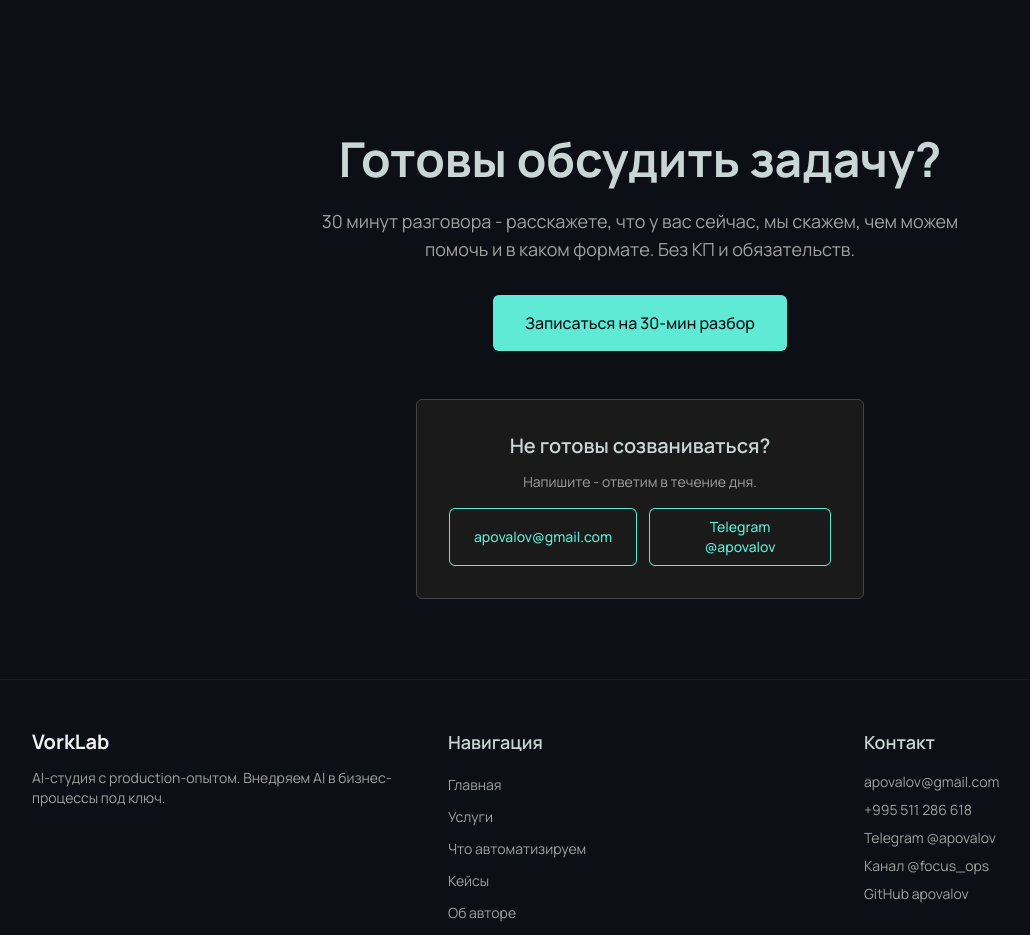
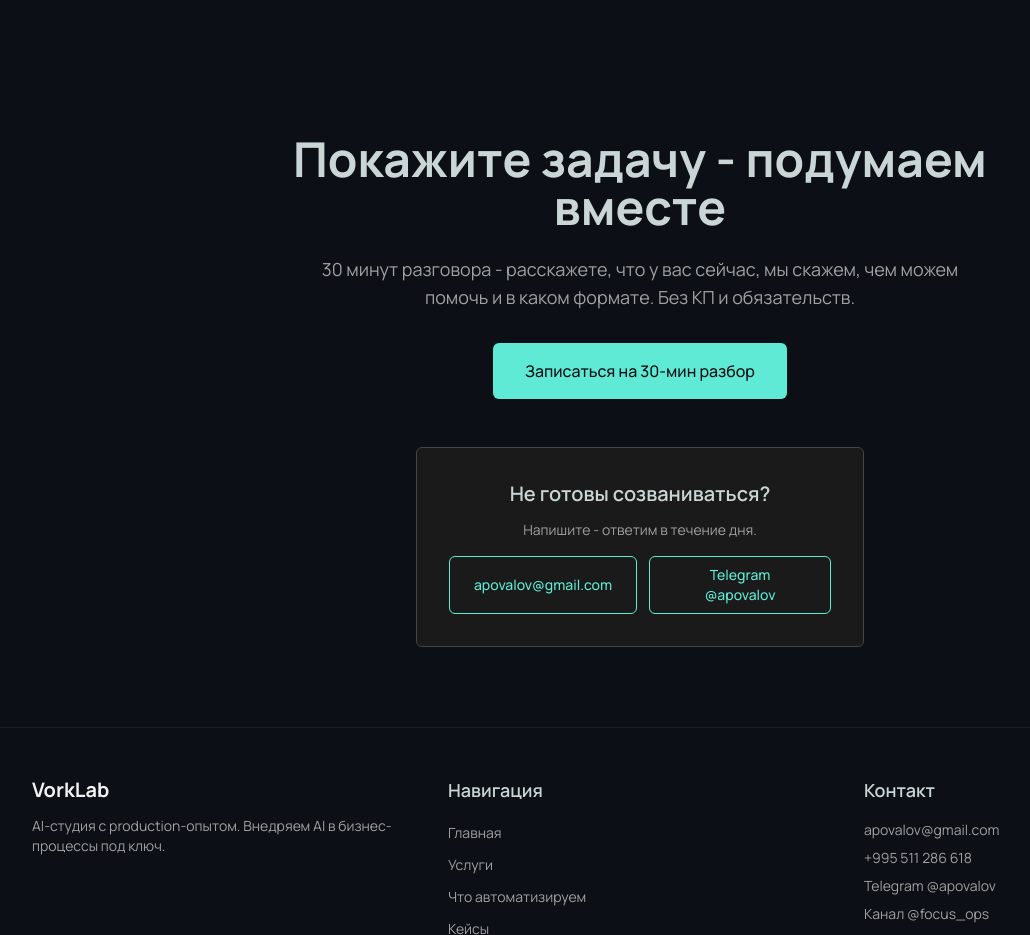
Before and after one commit to apovalov/vorklab, a Next.js app: page / in a window 1280 px wide. Shown: the part 4820-5755 px from the top of the page, without its empty margins (0-1030 px from the left). Built offline with nearby package versions, Linux system fonts and the light colour scheme.

Commit message:
refactor(cta): peer-tone headline 'Покажите задачу - подумаем вместе'

```diff
--- a/components/landing/Cta.tsx
+++ b/components/landing/Cta.tsx
@@ -12,7 +12,7 @@ export function Cta() {
       <div className="max-w-4xl mx-auto px-4 sm:px-6 lg:px-8 text-center">
         <RevealOnScroll>
           <h2 className="text-3xl md:text-5xl font-bold text-[var(--heading-text)] mb-6">
-            Готовы обсудить задачу?
+            Покажите задачу - подумаем вместе
           </h2>
         </RevealOnScroll>
         <RevealOnScroll>
```
